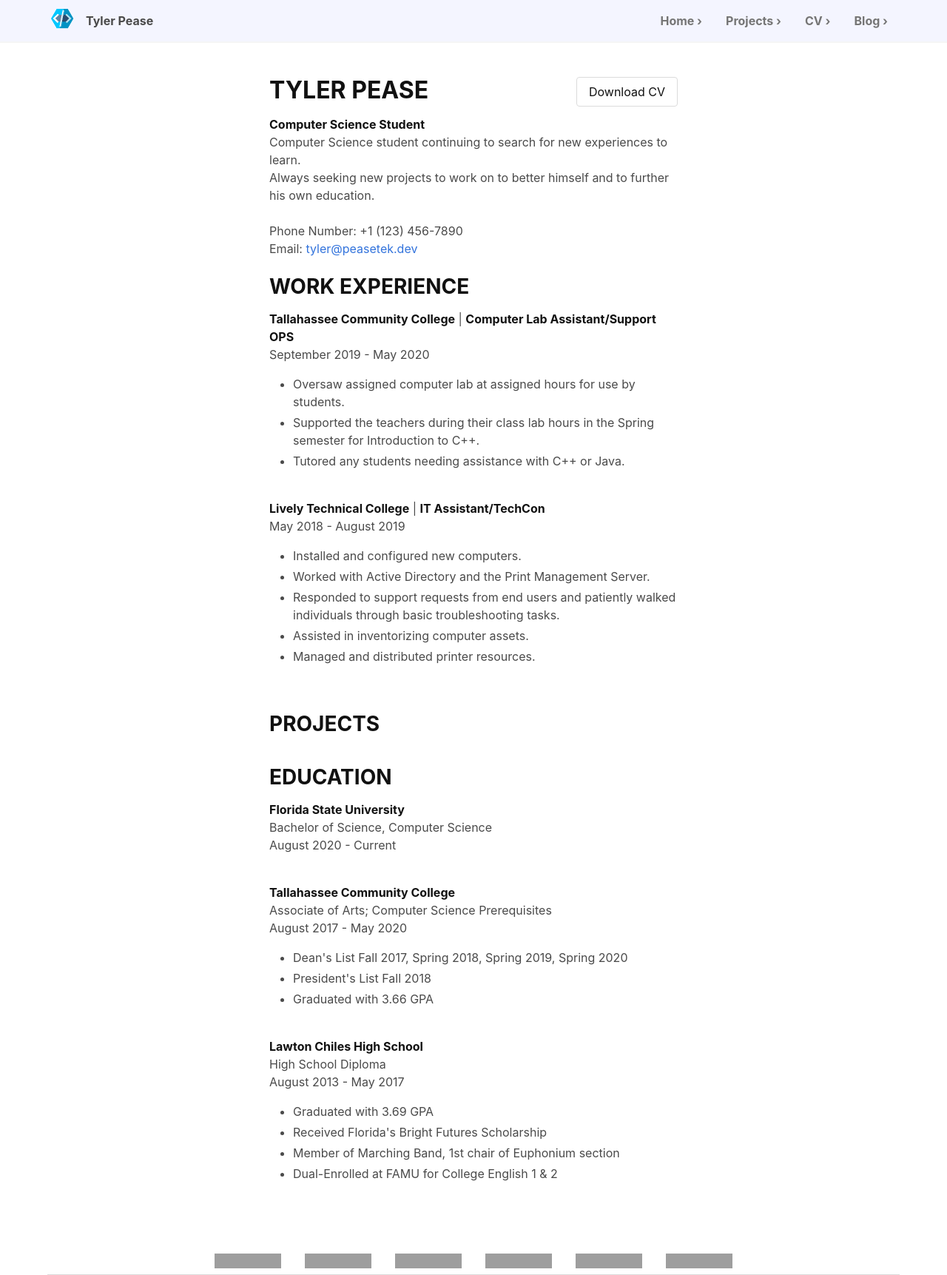
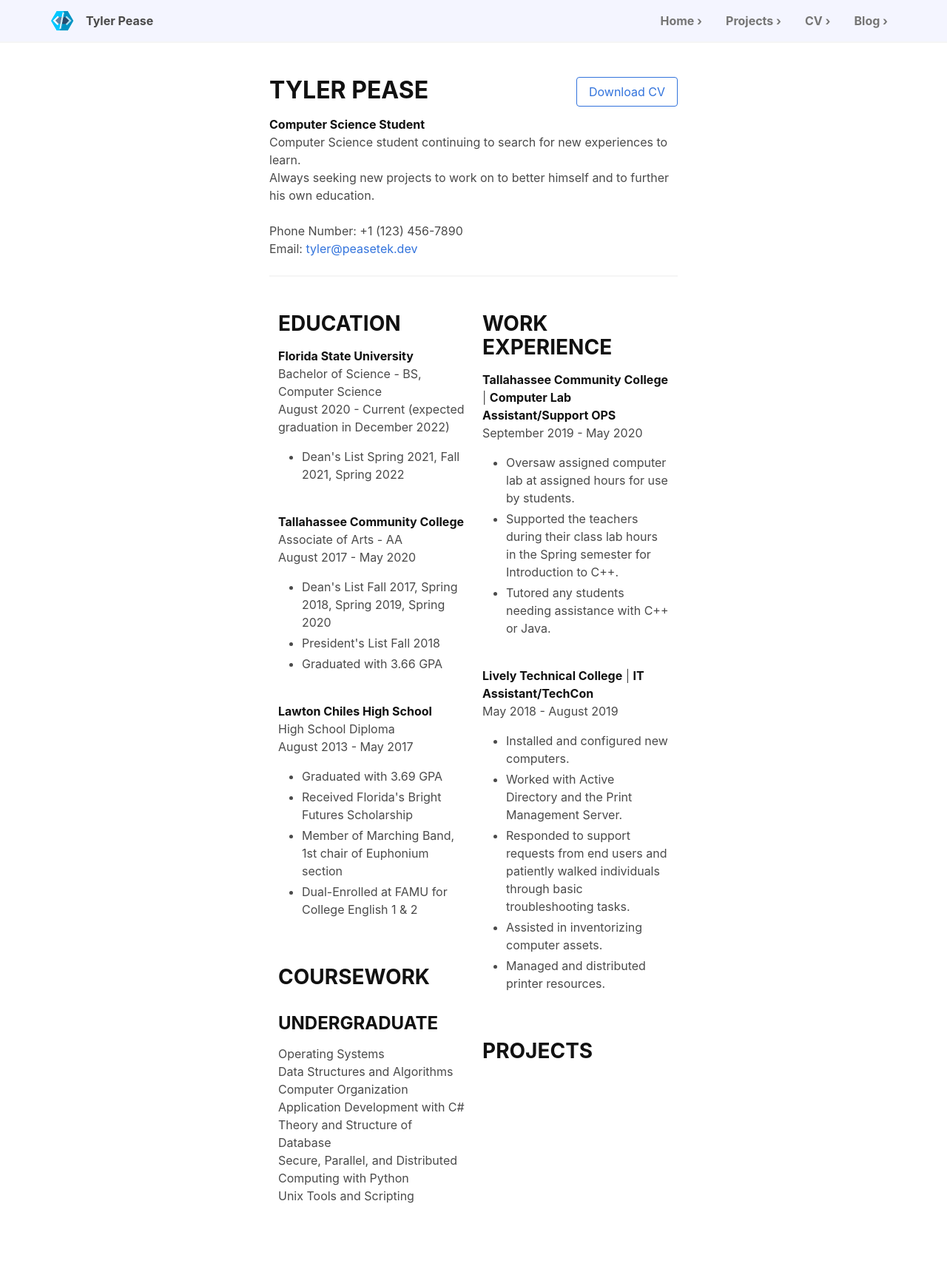
Before and after one commit to SirTarragon/sirtarragon.github.io, a Jekyll site: the page built from cv/index.html, in a window 1280 px wide. Shown: the whole page at 74% size. Built offline with Jekyll 4.4.1, drawn with Linux system fonts in a browser that asks for light colours; after the commit the page ends 1700 px from its top, so only the background shows below that; grey boxes are pictures that could not be loaded.

Commit message:
cv worked on, two columns and others
after further testing and implementation, inline css will handle positioning of columns if the viewer size is that of a mobile device as defined by the bulma framework.

also pushed into new html files the information for each column so that I can more visibly and easily edit the different sections in the future.

footer needs to be worked on

```diff
--- a/_includes/nav.html
+++ b/_includes/nav.html
@@ -1,11 +1,12 @@
 <nav class="navbar has-shadow" role="navigation" style="background-color:#F4F5FF;" aria-label="main navigation">
     <div class="container">
         <div class="navbar-brand">
+            <a href="/">
             <span class="navbar-item">
-                <a href="/"><img src="/assets/images/logo.ico"
-                height="40" width="32"/></a>
+                <img src="/assets/images/logo.ico"
+                height="40" width="32"/>
                 <span class="navbar-item"><b>Tyler Pease</b></span>
-            </span>
+            </span></a>
             <a role="button" class="navbar-burger" aria-label="menu" aria-expanded="false">
                 <span aria-hidden="true"></span>
                 <span aria-hidden="true"></span>
--- a/_layouts/default.html
+++ b/_layouts/default.html
@@ -4,6 +4,7 @@
 	<body>
 		{% include nav.html %}
 		{{ content }}
-		{% include foot.html %}
+<!--		{% include foot.html %}
+	-->
 	</body>
 </html>
--- /dev/null
+++ b/cv/education.html
@@ -0,0 +1,58 @@
+<!-- DEGREES -->
+<div class="cv-degrees">
+    <span>
+        <h2><strong>EDUCATION</strong></h2>
+    </span>
+    <span itemprop="alumniOf" itemscope itemtype="http://schema.org/CollegeOrUniversity">
+        <span itemprop="name"><strong>Florida State University</strong><br></span>
+        <span itemprop="hasCredential">Bachelor of Science - BS, Computer Science<br></span>
+        <span itemprop="dateAttended">August 2020 - Current (expected graduation in December 2022)<br></span>
+        <span>
+            <ul>
+                <li>Dean's List Spring 2021, Fall 2021, Spring 2022</li>
+            </ul><br>
+        </span>
+    </span>
+    <span itemprop="alumniOf" itemscope itemtype="http://schema.org/CollegeOrUniversity">
+        <span itemprop="name"><strong>Tallahassee Community College</strong><br></span>
+        <span itemprop="hasCredential">Associate of Arts - AA<br></span>
+        <span itemprop="dateAttended">August 2017 - May 2020<br></span>
+        <span>
+            <ul>
+                <li>Dean's List Fall 2017, Spring 2018, Spring 2019,
+                    Spring 2020</li>
+                <li>President's List Fall 2018</li>
+                <li>Graduated with 3.66 GPA</li>
+            </ul><br>
+        </span>
+    </span>
+    <span itemprop="alumniOf" itemscope itemtype="http://schema.org/CollegeOrUniversity">
+        <span itemprop="name"><strong>Lawton Chiles High School</strong><br></span>
+        <span itemprop="hasCredential">High School Diploma<br></span>
+        <span itemprop="dateAttended">August 2013 - May 2017<br></span>
+        <span>
+            <ul>
+                <li>Graduated with 3.69 GPA</li>
+                <li>Received Florida's Bright Futures Scholarship</li>
+                <li>Member of Marching Band, 1st chair of Euphonium
+                    section</li>
+                <li>Dual-Enrolled at FAMU for College English 1 & 2</li>
+            </ul><br>
+        </span>
+    </span>
+</div>
+<br>
+<!-- COURSEWORK -->
+<div class="cv-coursework">
+    <span>
+    <h2><strong>COURSEWORK</strong></h2>
+    </span>
+    <h3><strong>UNDERGRADUATE</strong></h3>
+    Operating Systems<br>
+    Data Structures and Algorithms<br>
+    Computer Organization<br>
+    Application Development with C#<br>
+    Theory and Structure of Database<br>
+    Secure, Parallel, and Distributed Computing with Python<br>
+    Unix Tools and Scripting<br>
+</div>
--- /dev/null
+++ b/cv/experience.html
@@ -0,0 +1,48 @@
+<!-- WORK EXPERIENCE -->
+<div class="cv-work-exp">
+    <span>
+        <h2><strong>WORK EXPERIENCE</strong></h2>
+    </span>
+    <span itemprop="employee" itemscope itemtype="http://schema.org/Organization">
+        <span itemprop="name"><strong>Tallahassee Community College</strong></span>
+        |
+        <span itemprop="jobTitle"><strong>Computer Lab Assistant/Support
+                OPS</strong><br></span>
+        <span itemprop="datePosted">September 2019 - May 2020<br></span>
+        <span>
+            <ul>
+                <li>Oversaw assigned computer lab at assigned hours for
+                    use by students.</li>
+                <li>Supported the teachers during their class lab hours
+                    in the Spring semester for Introduction to C++.</li>
+                <li>Tutored any students needing assistance with C++ or
+                    Java.</li>
+            </ul><br>
+        </span>
+    </span>
+    <span itemprop="employee" itemscope itemtype="http://schema.org/Organization">
+        <span itemprop="name"><strong>Lively Technical College</strong></span>
+        |
+        <span itemprop="jobTitle"><strong>IT Assistant/TechCon</strong><br></span>
+        <span itemprop="datePosted">May 2018 - August 2019<br></span>
+        <span>
+            <ul>
+                <li>Installed and configured new computers.</li>
+                <li>Worked with Active Directory and the Print
+                    Management Server.</li>
+                <li>Responded to support requests from end users and
+                    patiently walked individuals through basic
+                    troubleshooting tasks.</li>
+                <li>Assisted in inventorizing computer assets.</li>
+                <li>Managed and distributed printer resources.</li>
+            </ul><br>
+        </span>
+    </span>
+</div>
+<br>
+<!-- PROJECTS -->
+<div class="cv-projects">
+    <span>
+        <h2><strong>PROJECTS</strong></h2>
+    </span>
+</div>
--- a/cv/index.html
+++ b/cv/index.html
@@ -2,8 +2,17 @@
 layout: standard
 title: CV
 ---
+<style type="text/css">
+    @media screen and (max-width: 769px) {
+        .reverse-columns-order {
+            display: flex; !important;
+            flex-direction: column-reverse; !important;
+        }
+        .column{width:100%; !important;}
+    }
+</style>
 <div class="cv">
-    <span class="is-pulled-right"><a class="button is-inverted" href="#/files/resume.pdf"
+    <span class="is-pulled-right"><a class="button is-primary is-outlined" href="#/files/resume.pdf"
             title="Download CV as PDF">Download CV</a></span>
     <div itemscope itemtype="http://schema.org/Person">
         <span itemprop="name">
@@ -16,112 +25,25 @@ title: CV
             Always seeking new projects to work on to better himself and to
             further his own education.
             <br>
-            <!--</span>
-        <span itemprop="affiliation"><strong>Florida State University</strong><br>
-            <span itemprop="address" itemscope itemtype="http://schema.org/PostalAddress">
-                <span itemprop="streetAddress">600 W College Ave</span>
-                <span itemprop="addressLocality">Tallahassee</span>,
-                <span itemprop="addressRegion">FL</span>
-                <span itemprop="postalCode">32306</span>
-            </span>
-        </span>-->
             <br>
             Phone Number: <span itemprop="telephone">+1 (123) 456-7890<br></span>
             <span itemprop="email">
                 Email: <a href="mailto:tyler@peasetek.dev">tyler@peasetek.dev</a><br>
             </span>
     </div>
+    <hr>
     <br>
-    <!-- WORK EXPERIENCE -->
-    <div class="cv-work-exp">
-        <span>
-            <h2><strong>WORK EXPERIENCE</strong></h2>
-        </span>
-        <span itemprop="employeeOf" itemscope itemtype="http://schema.org/Organization">
-            <span itemprop="name"><strong>Tallahassee Community College</strong></span>
-            |
-            <span itemprop="position"><strong>Computer Lab Assistant/Support
-                    OPS</strong><br></span>
-            <span itemprop="datePosted">September 2019 - May 2020<br></span>
-            <span itemprop="details">
-                <ul>
-                    <li>Oversaw assigned computer lab at assigned hours for
-                        use by students.</li>
-                    <li>Supported the teachers during their class lab hours
-                        in the Spring semester for Introduction to C++.</li>
-                    <li>Tutored any students needing assistance with C++ or
-                        Java.</li>
-                </ul><br>
-            </span>
-        </span>
-        <span itemprop="employeeOf" itemscope itemtype="http://schema.org/Organization">
-            <span itemprop="name"><strong>Lively Technical College</strong></span>
-            |
-            <span itemprop="position"><strong>IT Assistant/TechCon</strong><br></span>
-            <span itemprop="datePosted">May 2018 - August 2019<br></span>
-            <span itemprop="details">
-                <ul>
-                    <li>Installed and configured new computers.</li>
-                    <li>Worked with Active Directory and the Print
-                        Management Server.</li>
-                    <li>Responded to support requests from end users and
-                        patiently walked individuals through basic
-                        troubleshooting tasks.</li>
-                    <li>Assisted in inventorizing computer assets.</li>
-                    <li>Managed and distributed printer resources.</li>
-                </ul><br>
-            </span>
-        </span>
-    </div>
-    <br>
-    <!-- PROJECTS -->
-    <div class="cv-projects">
-        <span>
-            <h2><strong>PROJECTS</strong></h2>
-        </span>
-    </div>
-    <br>
-    <!-- DEGREES -->
-    <div class="cv-degrees">
-        <span>
-            <h2><strong>EDUCATION</strong></h2>
-        </span>
-        <span itemprop="alumniOf" itemscope itemtype="http://schema.org/CollegeOrUniversity">
-            <span itemprop="name"><strong>Florida State University</strong><br></span>
-            <span itemprop="degree">Bachelor of Science, Computer Science<br></span>
-            <span itemprop="dateAttended">August 2020 - Current<br></span>
-            <span itemprop="details">
-                <ul>
-                </ul><br>
-            </span>
-        </span>
-        <span itemprop="alumniOf" itemscope itemtype="http://schema.org/CollegeOrUniversity">
-            <span itemprop="name"><strong>Tallahassee Community College</strong><br></span>
-            <span itemprop="degree">Associate of Arts; Computer Science
-                Prerequisites<br></span>
-            <span itemprop="dateAttended">August 2017 - May 2020<br></span>
-            <span itemprop="details">
-                <ul>
-                    <li>Dean's List Fall 2017, Spring 2018, Spring 2019,
-                        Spring 2020</li>
-                    <li>President's List Fall 2018</li>
-                    <li>Graduated with 3.66 GPA</li>
-                </ul><br>
-            </span>
-        </span>
-        <span itemprop="alumniOf" itemscope itemtype="http://schema.org/CollegeOrUniversity">
-            <span itemprop="name"><strong>Lawton Chiles High School</strong><br></span>
-            <span itemprop="degree">High School Diploma<br></span>
-            <span itemprop="dateAttended">August 2013 - May 2017<br></span>
-            <span itemprop="details">
-                <ul>
-                    <li>Graduated with 3.69 GPA</li>
-                    <li>Received Florida's Bright Futures Scholarship</li>
-                    <li>Member of Marching Band, 1st chair of Euphonium
-                        section</li>
-                    <li>Dual-Enrolled at FAMU for College English 1 & 2</li>
-                </ul><br>
-            </span>
-        </span>
+    <div class="columns is-centered is-text-centered reverse-columns-order">
+        <!--
+            Columns are hidden based on it being a mobile device.
+            Trying to format the CV to have it display the contents
+            of the columns in a specific way.
+        -->
+        <div class="column is-half is-narrow content">
+            {% include_relative education.html %}
+        </div>
+        <div class="column is-half is-narrow content">
+            {% include_relative experience.html %}
+        </div>
     </div>
 </div>
```
Also changed, not shown: _layouts/standard-nocol.html (added, +11 -0 lines).
